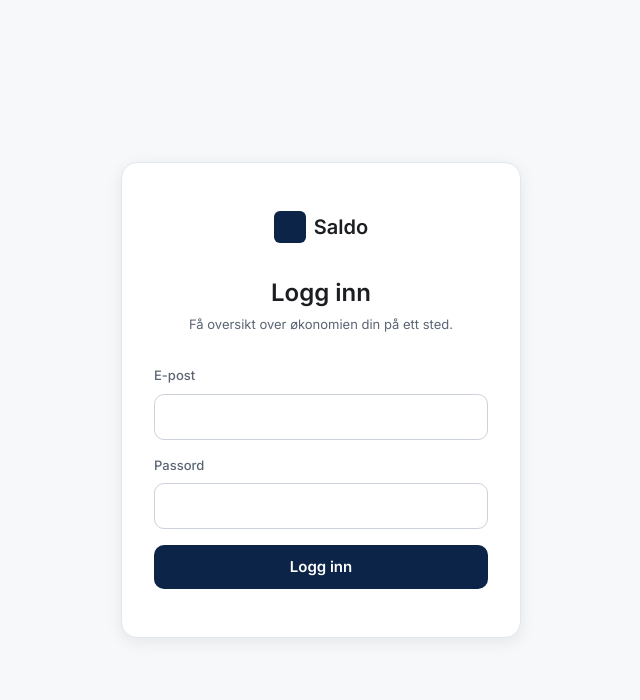
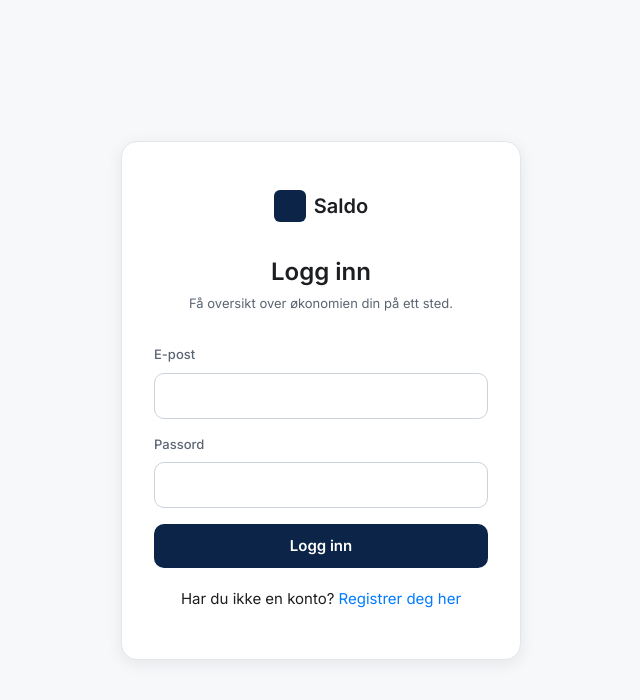
Before and after one commit to hamza2999/Saldo, a React (Vite) app: page / in a window 1280 px wide. Shown: the top 700 px of the page, without its empty margins (319-959 px from the left). Built offline with nearby package versions, Linux system fonts and the light colour scheme; no server answers.

Commit message:
fikset register testing

```diff
--- a/src/App.jsx
+++ b/src/App.jsx
@@ -25,4 +25,5 @@ function App() {
   )
 }
 
+
 export default App
--- a/src/pages/Login/Login.css
+++ b/src/pages/Login/Login.css
@@ -1,3 +1,16 @@
 .auth-form {
   margin-top: var(--space-2);
 }
+.auth-alt {
+  margin-top: 20px;
+  text-align: center;
+}
+
+.auth-alt a {
+  color: #007bff;
+  text-decoration: none;
+}
+
+.auth-alt a:hover {
+  text-decoration: underline;
+}
--- a/src/pages/Login/Login.jsx
+++ b/src/pages/Login/Login.jsx
@@ -23,11 +23,11 @@ function Login() {
       const res = await fetch('/api/login', {
         method: 'POST',
         headers: { 'Content-Type': 'application/json' },
-        body: JSON.stringify(form),
+        body: JSON.stringify({ epost: form.email, passord: form.password }),
       });
 
       if (!res.ok) {
-        const err = await res.json();
+        const err = await res.json().catch(() => ({ error: `Serverfeil (${res.status})` }));
         throw new Error(err.error);
       }
 
@@ -84,11 +84,13 @@ function Login() {
               onChange={(event) => updateField('password', event.target.value)}
             />
           </div>
-
           <button type="submit" className="btn btn-primary btn-block">
             Logg inn
           </button>
         </form>
+        <div className="auth-alt">
+          Har du ikke en konto? <a href="/register">Registrer deg her</a>
+        </div>
       </div>
     </div>
   );
--- a/src/pages/register.jsx
+++ b/src/pages/register.jsx
@@ -20,11 +20,11 @@ function Register() {
       const res = await fetch('/api/registrer', {
         method: 'POST',
         headers: { 'Content-Type': 'application/json' },
-        body: JSON.stringify(form),
+        body: JSON.stringify({ epost: form.email, passord: form.password }),
       });
 
       if (!res.ok) {
-        const err = await res.json();
+        const err = await res.json().catch(() => ({ error: `Serverfeil (${res.status})` }));
         throw new Error(err.error);
       }
 
--- a/vite.config.js
+++ b/vite.config.js
@@ -3,4 +3,9 @@ import react from '@vitejs/plugin-react'
 
 export default defineConfig({
   plugins: [react()],
+  server: {
+    proxy: {
+      '/api': 'http://localhost:3000',
+    },
+  },
 })
```
